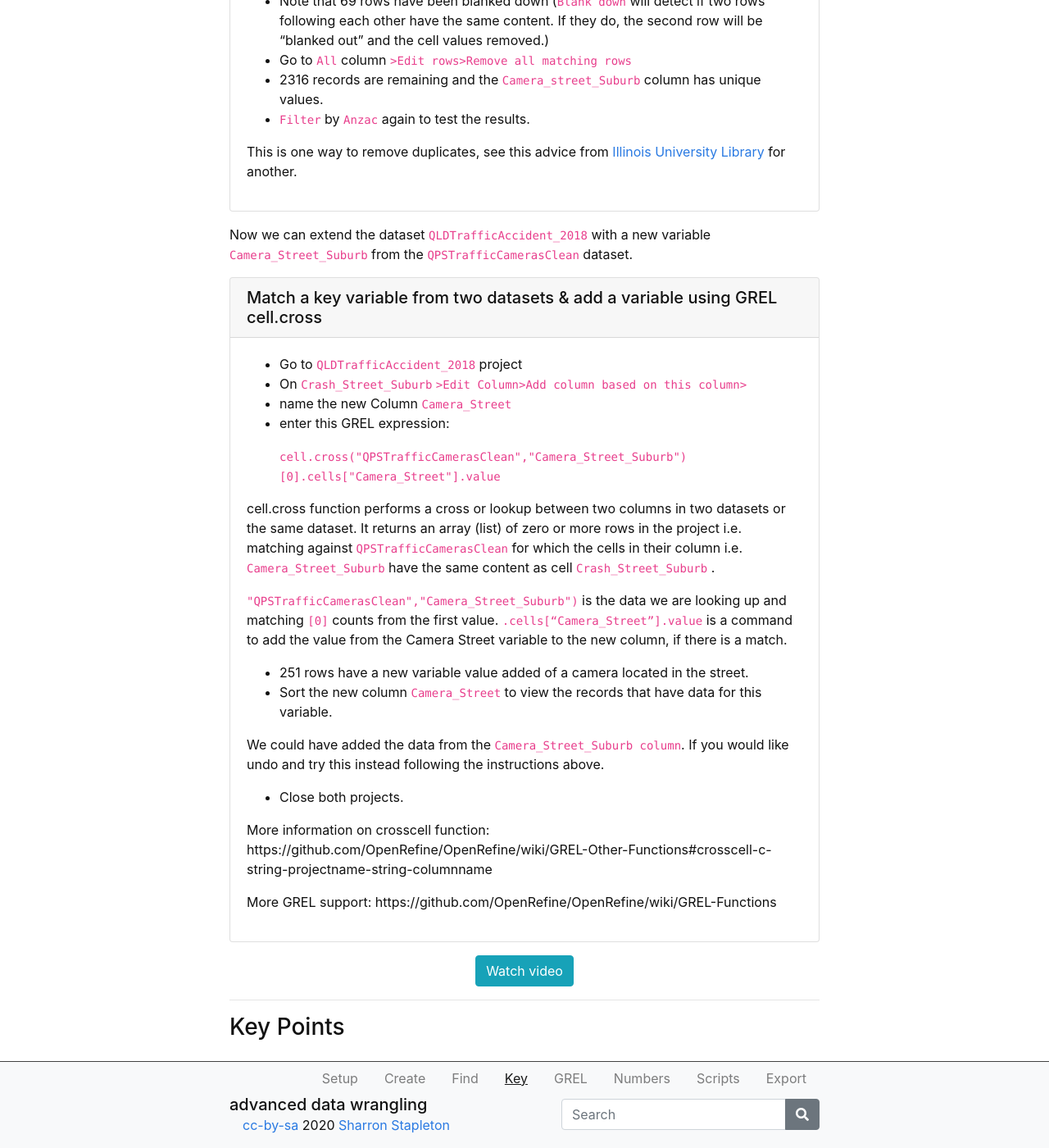
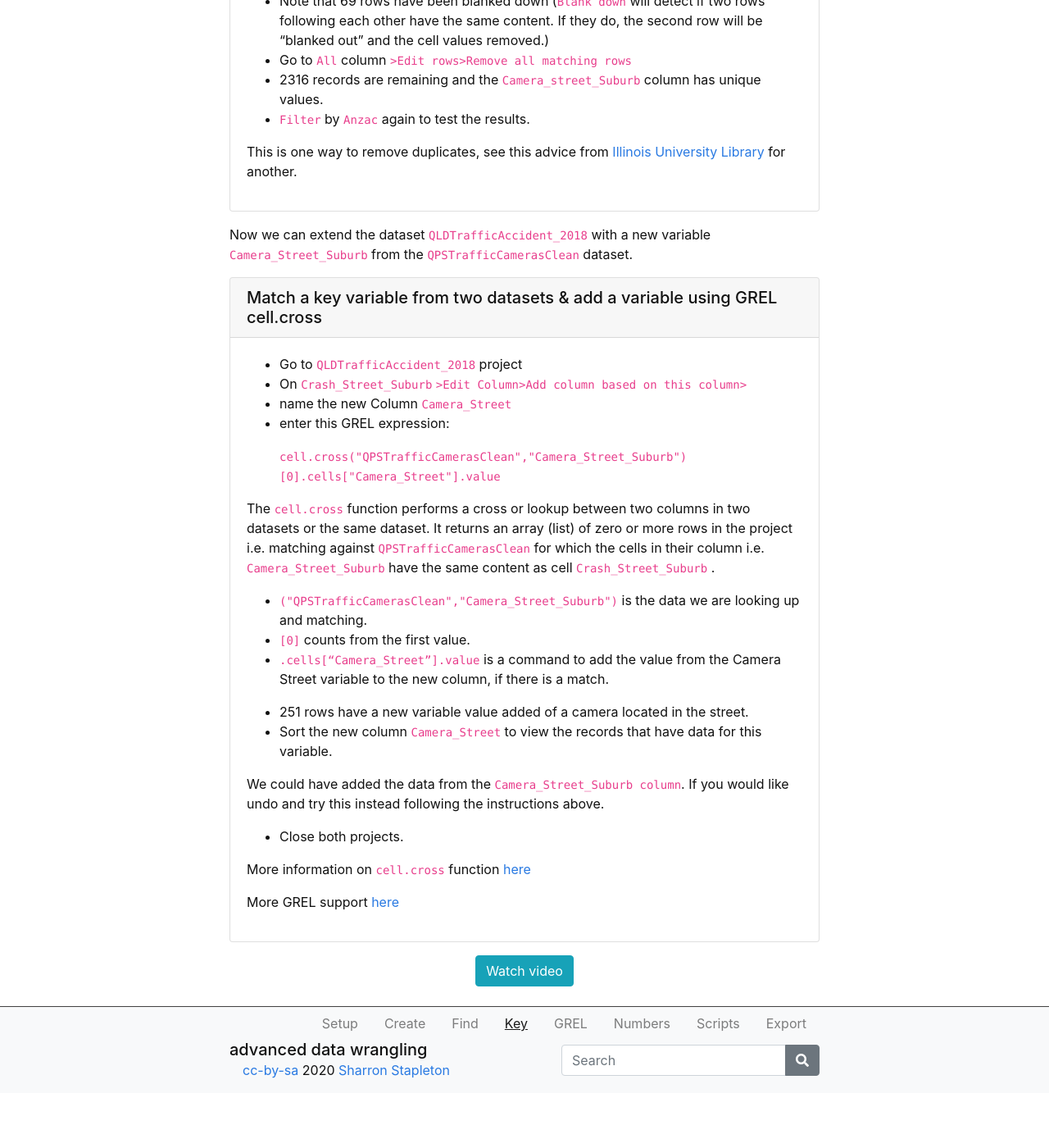
Before and after one commit to GULibrarySandbox/advanced-data-wrangle-old, a Jekyll site: the page built from content/4-lesson.md, in a window 1280 px wide and 1400 px high, scrolled down 995 px. Shown: the whole window at 82% size. Built offline with Jekyll 4.4.1, drawn with Linux system fonts in a browser that asks for light colours; after the commit the page ends 2328 px from its top, so only the background shows below that.

Commit message:
Update 4-lesson.md

```diff
--- a/content/4-lesson.md
+++ b/content/4-lesson.md
@@ -47,26 +47,22 @@ Now we can extend the dataset `QLDTrafficAccident_2018`  with a new variable  `C
 
   `cell.cross("QPSTrafficCamerasClean","Camera_Street_Suburb")[0].cells["Camera_Street"].value`
 
-cell.cross function performs a cross or lookup between two columns in two datasets or the same dataset. It returns an array (list) of zero or more rows in the project i.e. matching against  `QPSTrafficCamerasClean`  for which the cells in their column i.e.  `Camera_Street_Suburb`  have the same content as cell  `Crash_Street_Suburb` .
+The  `cell.cross`  function performs a cross or lookup between two columns in two datasets or the same dataset. It returns an array (list) of zero or more rows in the project i.e. matching against  `QPSTrafficCamerasClean`  for which the cells in their column i.e.  `Camera_Street_Suburb`  have the same content as cell  `Crash_Street_Suburb` .
 
-`"QPSTrafficCamerasClean","Camera_Street_Suburb")`  is the data we are looking up and matching
-`[0]`  counts from the first value.
-`.cells[“Camera_Street”].value`  is a command to add the value from the Camera Street variable to the new column, if there is a match.
+  - `("QPSTrafficCamerasClean","Camera_Street_Suburb")`  is the data we are looking up and matching.
+  - `[0]`  counts from the first value.
+  - `.cells[“Camera_Street”].value`  is a command to add the value from the Camera Street variable to the new column, if there is a match.
 
 - 251 rows have a new variable value added of a camera located in the street.
 - Sort the new column  `Camera_Street`  to view the records that have data for this variable.
 
-We could have added the data from the  `Camera_Street_Suburb column`.   If you would like undo and try this instead following the instructions above.
+We could have added the data from the  `Camera_Street_Suburb column`.    If you would like undo and try this instead following the instructions above.
 
 - Close both projects.
 
-More information on crosscell function: https://github.com/OpenRefine/OpenRefine/wiki/GREL-Other-Functions#crosscell-c-string-projectname-string-columnname
+More information on  `cell.cross`  function [here](https://github.com/OpenRefine/OpenRefine/wiki/GREL-Other-Functions#crosscell-c-string-projectname-string-columnname)
 
-More GREL support: https://github.com/OpenRefine/OpenRefine/wiki/GREL-Functions {% endcapture %}{% include card.md header="Match a key variable from two datasets & add a variable using GREL cell.cross" text=text %}
+More GREL support [here](https://github.com/OpenRefine/OpenRefine/wiki/GREL-Functions) {% endcapture %}{% include card.md header="Match a key variable from two datasets & add a variable using GREL cell.cross" text=text %}
 
 
 {% include button.md text="Watch video" link="   " color="info" %}
-
-----
-
-### Key Points
```
